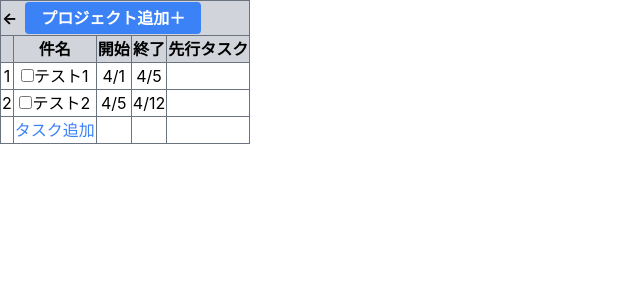
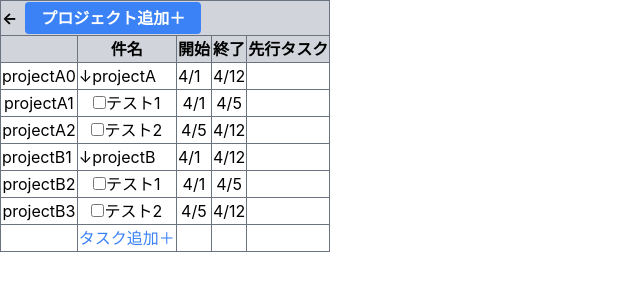
Before and after one commit to Hackath0nClub/Auto-Scheduler, a Next.js app: page /tableView/tableVIew in a window 1280 px wide. Shown: the top 300 px of the page, without its empty margins (0-640 px from the left). Built offline with nearby package versions, Linux system fonts and the light colour scheme.

Commit message:
プロジェクトとそれに付随するタスクをtableで表示

```diff
--- a/pages/tableView/tableVIew.tsx
+++ b/pages/tableView/tableVIew.tsx
@@ -22,10 +22,19 @@ const TableView: NextPage = () => {
         </tr>
       </thead>
       <tbody>
-        {data.map(d => (
-          d.projectA.map((a, index) => (
+        {data.map((d, index) => (
+          <React.Fragment>
+            <tr>
+              <td className="border border-gray-500">{d.name}{index}</td>
+              <td className="border border-gray-500">↓{d.name}</td>
+              <td className="border border-gray-500">{d.startDate}</td>
+              <td className="border border-gray-500">{d.endDate}</td>
+              <td className="border border-gray-500"></td>
+            </tr>
+            <React.Fragment>
+              {d.projectRow.map((a, rowIndex) => (
                 <tr className="text-center">
-              <td className="border border-gray-500">{index + 1}</td>
+                  <td className="border border-gray-500">{d.name}{index + rowIndex + 1}</td>
                   <td className="border border-gray-500">
                     <input type="checkbox"/>
                     <span>{a.subject}</span>
@@ -34,12 +43,14 @@ const TableView: NextPage = () => {
                   <td className="border border-gray-500">{a.end}</td>
                   <td className="border border-gray-500"></td>
                 </tr>
-          ))
+              ))}
+            </React.Fragment>
+          </React.Fragment>
         ))}
         <tr>
           <td className="border border-gray-500"></td>
           <td className="border border-gray-500">
-            <button className="text-blue-500">タスク追加</button>
+            <button className="text-blue-500">タスク追加＋</button>
           </td>
           <td className="border border-gray-500"></td>
           <td className="border border-gray-500"></td>
--- a/pages/tableView/testData.tsx
+++ b/pages/tableView/testData.tsx
@@ -1,6 +1,18 @@
 export const data = [
   {
-    projectA: [
+    name: "projectA",
+    startDate: "4/1",
+    endDate: "4/12",
+    projectRow: [
+      {subject: "テスト1", start: "4/1", end: "4/5"},
+      {subject: "テスト2", start: "4/5", end: "4/12"}
+    ]
+  },
+  {
+    name: "projectB",
+    startDate: "4/1",
+    endDate: "4/12",
+    projectRow: [
       {subject: "テスト1", start: "4/1", end: "4/5"},
       {subject: "テスト2", start: "4/5", end: "4/12"}
     ]
```
Lines whose indentation alone changed are shown as unchanged.
